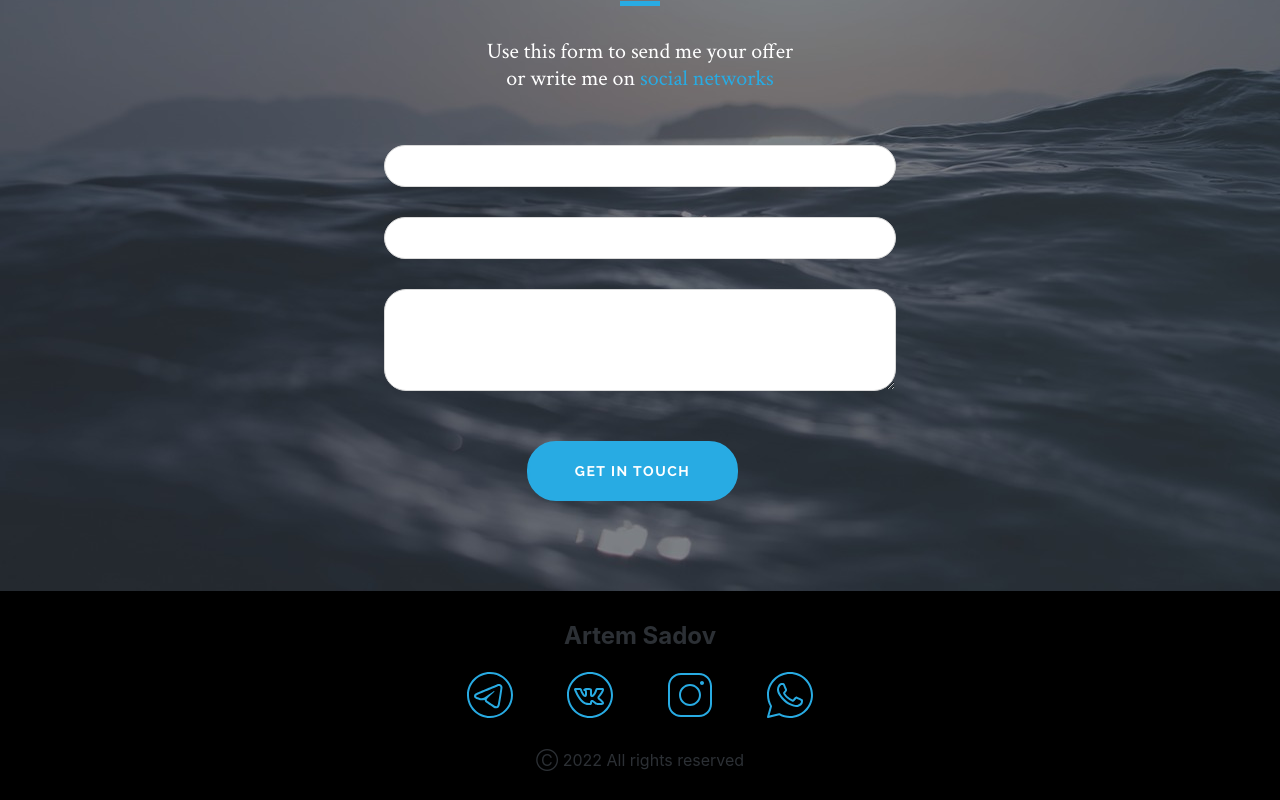
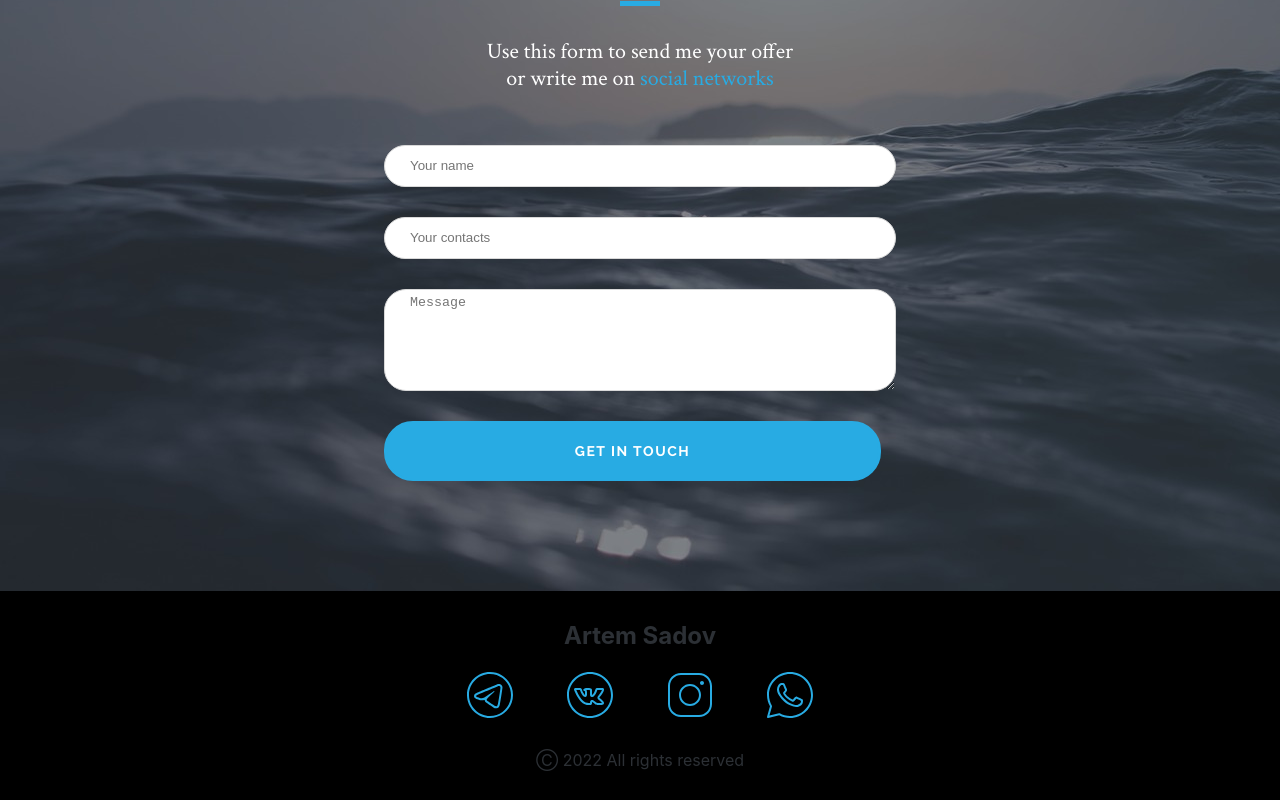
Before and after one commit to aesadov/portfolio, a React (Create React App) app: page / in a window 1280 px wide. Shown: the part 3528-4328 px from the top of the page. Built offline with nearby package versions, Linux system fonts and the light colour scheme.

Commit message:
env added

```diff
--- a/package.json
+++ b/package.json
@@ -15,6 +15,7 @@
     "@types/react": "^17.0.0",
     "@types/react-dom": "^17.0.0",
     "@types/react-scroll": "^1.8.4",
+    "axios": "^1.1.3",
     "gh-pages": "^3.2.3",
     "react": "^17.0.2",
     "react-dom": "^17.0.2",
--- a/src/contacts/Contacts.tsx
+++ b/src/contacts/Contacts.tsx
@@ -2,18 +2,40 @@ import React from 'react'
 import style from './Contacts.module.scss'
 import styleContainer from '../common/styles/Container.module.scss'
 import {Title} from '../common/Components/Title/Title'
+import axios from 'axios';
+
 
 export const Contacts = () => {
+
+
     return (
-        <div id='contacts' className={style.contactsBlock}>
+        <div id="contacts" className={style.contactsBlock}>
             <div className={`${styleContainer.container} ${style.contactsContainer}`}>
-                <Title title={`Let's get in touch`} secondTitle={'Use this form to send me your offer'} view={'white'} link={true}/>
-                <form className={style.contactForm} action="">
-                    <input className={style.input} type="text"/>
-                    <input className={style.input} type="text"/>
-                    <textarea className={`${style.input} ${style.textarea}`} name="" id="" cols={5} rows={5}></textarea>
+                <Title title={`Let's get in touch`} secondTitle={'Use this form to send me your offer'} view={'white'}
+                       link={true}/>
+                <form onSubmit={(e: React.SyntheticEvent) => {
+                    e.preventDefault()
+                    const target = e.target as typeof e.target & {
+                        name: { value: string }
+                        contacts: { value: string }
+                        message: { value: string }
+                    }
+                    axios.post('http://localhost:3010/sendMessage', {
+                        name: target.name.value,
+                        contacts: target.contacts.value,
+                        message: target.message.value,
+                    }).then(() => {
+                        alert(`Thank you for your offer! I'll answer you as soon as I have free time` )
+                    })
+                }} className={style.contactForm} action="">
+
+                    <input placeholder="Your name" className={style.input} type="text" name="name"/>
+                    <input placeholder="Your contacts" className={style.input} type="text" name="contacts"/>
+                    <textarea placeholder="Message" className={`${style.input} ${style.textarea}`} name="message" id=""
+                              cols={5} rows={5}></textarea>
+                    <button type="submit">Get in touch</button>
                 </form>
-                <button type="submit">Get in touch</button>
+
             </div>
         </div>
     );
```
Also changed, not shown: 2 other files (tests, documents, lock files or other folders).
